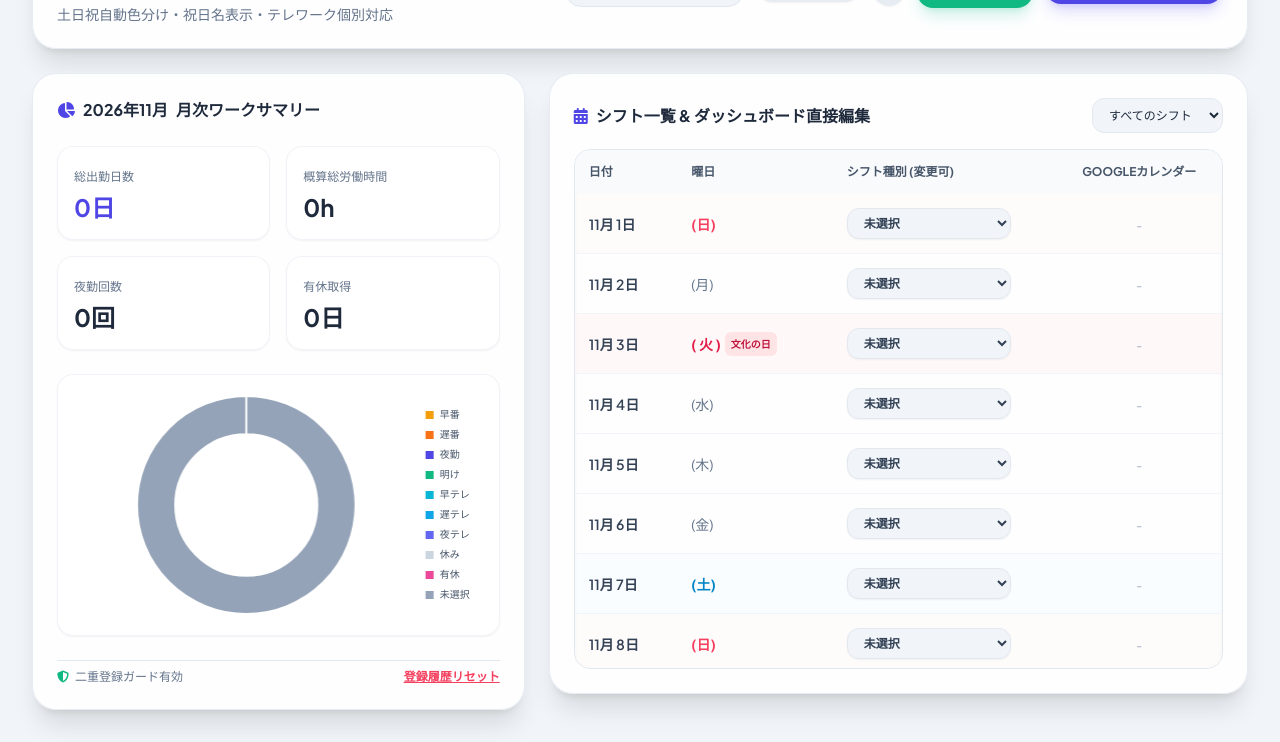
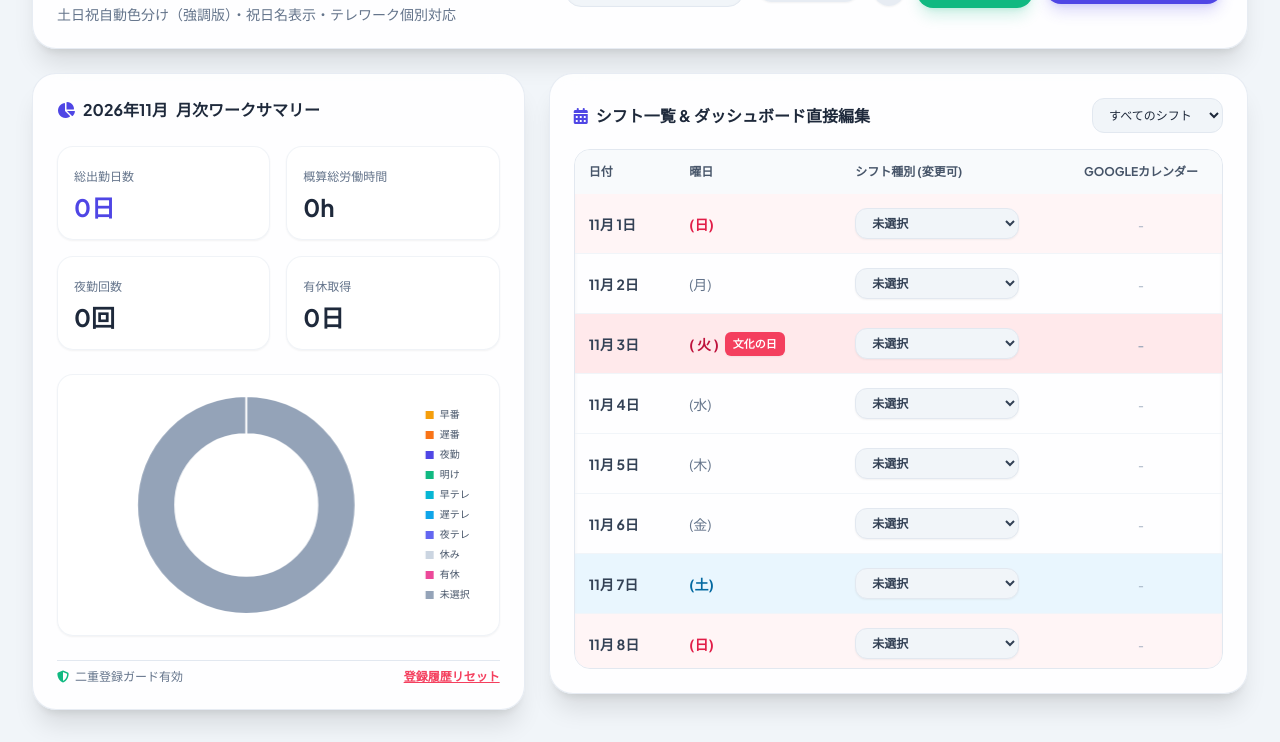
Before and after one commit to noa511522/shift-dashboard, a plain HTML site: page index.html in a window 1280 px wide. Shown: the part 113-855 px from the top of the page. Drawn offline with nearby package versions, Linux system fonts and the light colour scheme.

Commit message:
Update index.html

```diff
--- a/index.html
+++ b/index.html
@@ -36,7 +36,7 @@
                     Shift Sync Dashboard Pro
                 </h1>
                 <p class="text-xs sm:text-sm text-slate-500 dark:text-slate-400 mt-1">
-                    土日祝自動色分け・祝日名表示・テレワーク個別対応
+                    土日祝自動色分け（強調版）・祝日名表示・テレワーク個別対応
                 </p>
             </div>
 
@@ -194,11 +194,12 @@
             "有休"
         ];
 
-        // 簡易日本の祝日判定ロジック (2026年〜2030年対応)
+        // 確実な日本の祝日判定ロジック (2026年〜2030年対応)
         function getJapaneseHoliday(year, month, day) {
             const d = new Date(year, month - 1, day);
             const w = d.getDay();
 
+            // 固定祝日
             if (month === 1 && day === 1) return "元日";
             if (month === 2 && day === 11) return "建国記念の日";
             if (month === 2 && day === 23) return "天皇誕生日";
@@ -213,17 +214,20 @@
             if (month === 11 && day === 3) return "文化の日";
             if (month === 11 && day === 23) return "勤労感謝の日";
 
+            // 春分の日簡易計算
             if (month === 3) {
                 let vernalEquinox = (year === 2026 || year === 2030) ? 20 : 21;
                 if (day === vernalEquinox) return "春分の日";
             }
 
+            // ハッピーマンデー制度
             let weekNum = Math.ceil(day / 7);
             if (month === 1 && w === 1 && weekNum === 2) return "成人の日";
             if (month === 7 && w === 1 && weekNum === 3 && year !== 2026) return "海の日";
             if (month === 9 && w === 1 && weekNum === 3) return "敬老の日";
             if (month === 10 && w === 1 && weekNum === 2 && year !== 2026) return "スポーツの日";
 
+            // 振替休日判定
             if (w === 1) {
                 const prevDay = new Date(year, month - 1, day - 1);
                 if (getJapaneseHoliday(year, prevDay.getMonth() + 1, prevDay.getDate())) {
@@ -329,18 +333,19 @@
                 const tr = document.createElement('tr');
                 tr.className = "hover:bg-slate-50/80 dark:hover:bg-slate-800/40 transition-colors";
 
+                // 強調された土日祝の色分けロジック
                 let rowBgClass = "";
                 let weekColorClass = "text-slate-500 dark:text-slate-400";
 
                 if (item.holiday) {
-                    rowBgClass = "bg-rose-50/50 dark:bg-rose-950/20";
-                    weekColorClass = "text-rose-600 dark:text-rose-400 font-bold";
+                    rowBgClass = "bg-rose-100/80 dark:bg-rose-950/40 font-semibold";
+                    weekColorClass = "text-rose-700 dark:text-rose-400 font-extrabold";
                 } else if (item.week === "日") {
-                    rowBgClass = "bg-rose-50/30 dark:bg-rose-950/10";
-                    weekColorClass = "text-rose-500 dark:text-rose-400 font-bold";
+                    rowBgClass = "bg-rose-50/70 dark:bg-rose-950/20";
+                    weekColorClass = "text-rose-600 dark:text-rose-400 font-extrabold";
                 } else if (item.week === "土") {
-                    rowBgClass = "bg-sky-50/30 dark:bg-sky-950/10";
-                    weekColorClass = "text-sky-600 dark:text-sky-400 font-bold";
+                    rowBgClass = "bg-sky-100/70 dark:bg-sky-950/25";
+                    weekColorClass = "text-sky-700 dark:text-sky-400 font-extrabold";
                 }
 
                 if (rowBgClass) {
@@ -349,7 +354,7 @@
 
                 let weekDisplay = `(${item.week})`;
                 if (item.holiday) {
-                    weekDisplay = `<span class="inline-flex items-center gap-1"><span class="${weekColorClass}">( ${item.week} )</span> <span class="text-[10px] bg-rose-100 text-rose-700 dark:bg-rose-900/60 dark:text-rose-300 px-1.5 py-0.5 rounded-md font-semibold">${item.holiday}</span></span>`;
+                    weekDisplay = `<span class="inline-flex items-center gap-1.5"><span class="${weekColorClass}">( ${item.week} )</span> <span class="text-[11px] bg-rose-500 text-white dark:bg-rose-700 dark:text-rose-100 px-2 py-0.5 rounded-md font-bold shadow-sm">${item.holiday}</span></span>`;
                 }
 
                 let optionsHtml = '';
@@ -368,7 +373,7 @@
                 else if(item.type.includes('休み')) badgeClass = "bg-slate-200 text-slate-600 dark:bg-slate-700 dark:text-slate-300";
 
                 tr.innerHTML = `
-                    <td class="p-3.5 font-semibold">${currentMonth}月 ${item.day}日</td>
+                    <td class="p-3.5 font-bold">${currentMonth}月 ${item.day}日</td>
                     <td class="p-3.5 ${weekColorClass}">${weekDisplay}</td>
                     <td class="p-3.5">
                         <select onchange="updateShiftType(${item.day}, this.value)" class="text-xs font-semibold px-3 py-1.5 rounded-xl border border-slate-200 dark:border-slate-700 outline-none focus:ring-2 focus:ring-indigo-500 ${badgeClass} cursor-pointer shadow-sm">
```
